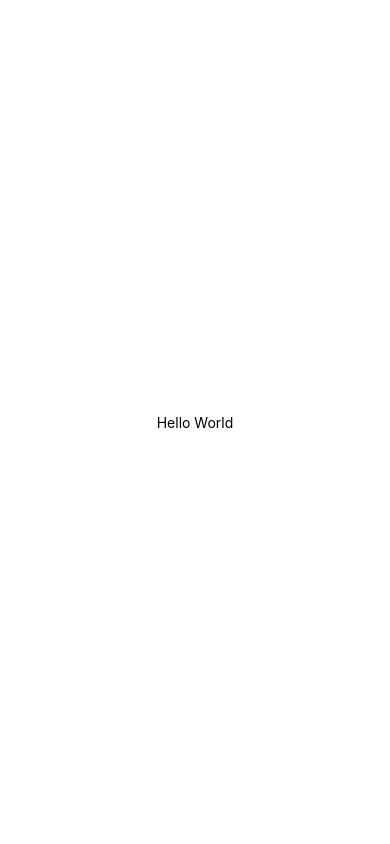
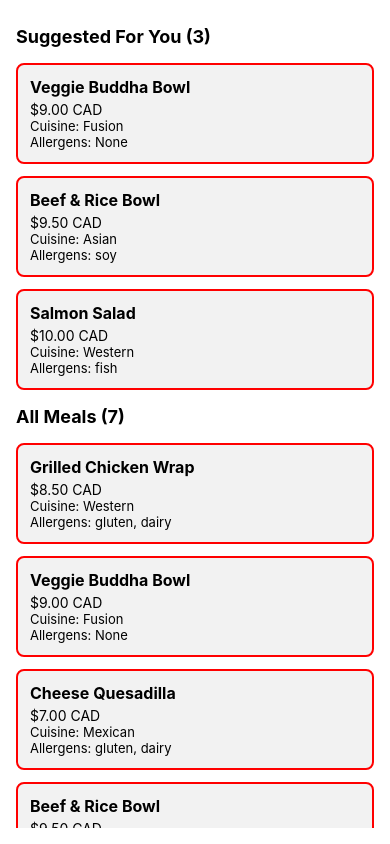
Before and after one commit to SyedDanyal190/MealSync-Native, a React Native app: screen / in a window 390 px wide. Built offline with nearby package versions, Linux system fonts and the light colour scheme.

Commit message:
feat: create MealMenuScreen and MealCard components plus add  useMemo for optimizing suggested meal calculation

```diff
--- a/App.js
+++ b/App.js
@@ -1,34 +1,23 @@
 import { StatusBar } from 'expo-status-bar';
-import { StyleSheet, Text, View } from 'react-native';
-
-import meals from "./src/mock-data/meals.json";
-import { getSuggestedMeals } from "./src/utils/mealSuggestions";
+import { StyleSheet, View } from 'react-native';
+import { MealProvider } from "./src/context/MealContext";
+import MealMenuScreen from "./src/screens/MealMenuScreen";
 
 export default function App() {
-
-  const child = {
-    name: "Ali",
-    allergens: ["gluten"],
-    dietaryPreference: "vegetarian"
-  };
-
-  const suggestions = getSuggestedMeals(meals, child);
-
-  console.log("Suggested Meals:!!!!!!!!!!!!1", suggestions);
-
   return (
-    <View style={styles.container}>
-      <Text>Hello World</Text>
-      <StatusBar style="auto" />
-    </View>
+    <MealProvider>
+      <View style={styles.container}>
+        <MealMenuScreen />
+        <StatusBar style="auto" />
+      </View>
+    </MealProvider>
   );
 }
+
 
 const styles = StyleSheet.create({
   container: {
     flex: 1,
-    backgroundColor: '#fff',
-    alignItems: 'center',
-    justifyContent: 'center',
+
   },
 });
--- /dev/null
+++ b/src/components/MealCard.js
@@ -0,0 +1,38 @@
+import React from "react";
+import { View, Text, StyleSheet } from "react-native";
+
+const MealCard = ({ meal }) => {
+  return (
+    <View style={styles.card}>
+      <Text style={styles.name}>{meal.name}</Text>
+      <Text style={styles.price}>${meal.price.toFixed(2)} CAD</Text>
+      <Text style={styles.tag}>Cuisine: {meal.cuisineTag}</Text>
+      <Text style={styles.tag}>
+        Allergens: {meal.allergens.length ? meal.allergens.join(", ") : "None"}
+      </Text>
+    </View>
+  );
+};
+
+export default MealCard;
+
+const styles = StyleSheet.create({
+  card: {
+           borderWidth: 2,          // instead of "1px"
+    borderColor: "red",      // instead of "solid red"
+    backgroundColor: "#f2f2f2",
+    padding: 12,
+    borderRadius: 8,
+    marginVertical: 6,
+  },
+  name: {
+    fontSize: 16,
+    fontWeight: "bold",
+  },
+  price: {
+    marginTop: 4,
+  },
+  tag: {
+    fontSize: 13,
+  },
+});
--- a/src/context/MealContext.js
+++ b/src/context/MealContext.js
@@ -1,5 +1,5 @@
 import React, { createContext, useReducer } from "react";
-import mealsData from "../mock-data/meal.json";
+import mealsData from "../mock-data/meals.json";
 
 export const MealContext = createContext();
 
--- /dev/null
+++ b/src/screens/MealMenuScreen.js
@@ -0,0 +1,57 @@
+import React, { useContext, useState, useMemo } from "react";
+import { View, Text, FlatList, StyleSheet } from "react-native";
+import { MealContext } from "../context/MealContext";
+import childrenData from "../mock-data/children.json";
+import { getSuggestedMeals } from "../utils/mealSuggestions";
+import MealCard from "../components/MealCard";
+
+
+const MealMenuScreen = () => {
+  const { meals } = useContext(MealContext);
+  const [selectedChild, setSelectedChild] = useState(childrenData[0]);
+
+  const suggestedMeals = useMemo(() => {
+    return getSuggestedMeals(meals, selectedChild);
+  }, [meals, selectedChild]);
+
+  const activeMeals = meals.filter(meal => meal.isActive);
+
+  return (
+    <View style={styles.container}>
+
+
+      <Text style={styles.heading}>
+        Suggested For You ({suggestedMeals.length})
+      </Text>
+
+      {suggestedMeals.length === 0 ? (
+        <Text>No safe meals available</Text>
+      ) : (
+        suggestedMeals.map(meal => (
+          <MealCard key={meal.id} meal={meal} />
+        ))
+      )}
+
+      <Text style={styles.heading}>
+        All Meals ({activeMeals.length})
+      </Text>
+
+      <FlatList
+        data={activeMeals}
+        keyExtractor={(item) => item.id}
+        renderItem={({ item }) => <MealCard meal={item} />}
+      />
+    </View>
+  );
+};
+
+export default MealMenuScreen;
+
+const styles = StyleSheet.create({
+  container: { flex: 1, padding: 16 },
+  heading: {
+    fontSize: 18,
+    fontWeight: "bold",
+    marginVertical: 10,
+  },
+});
```
